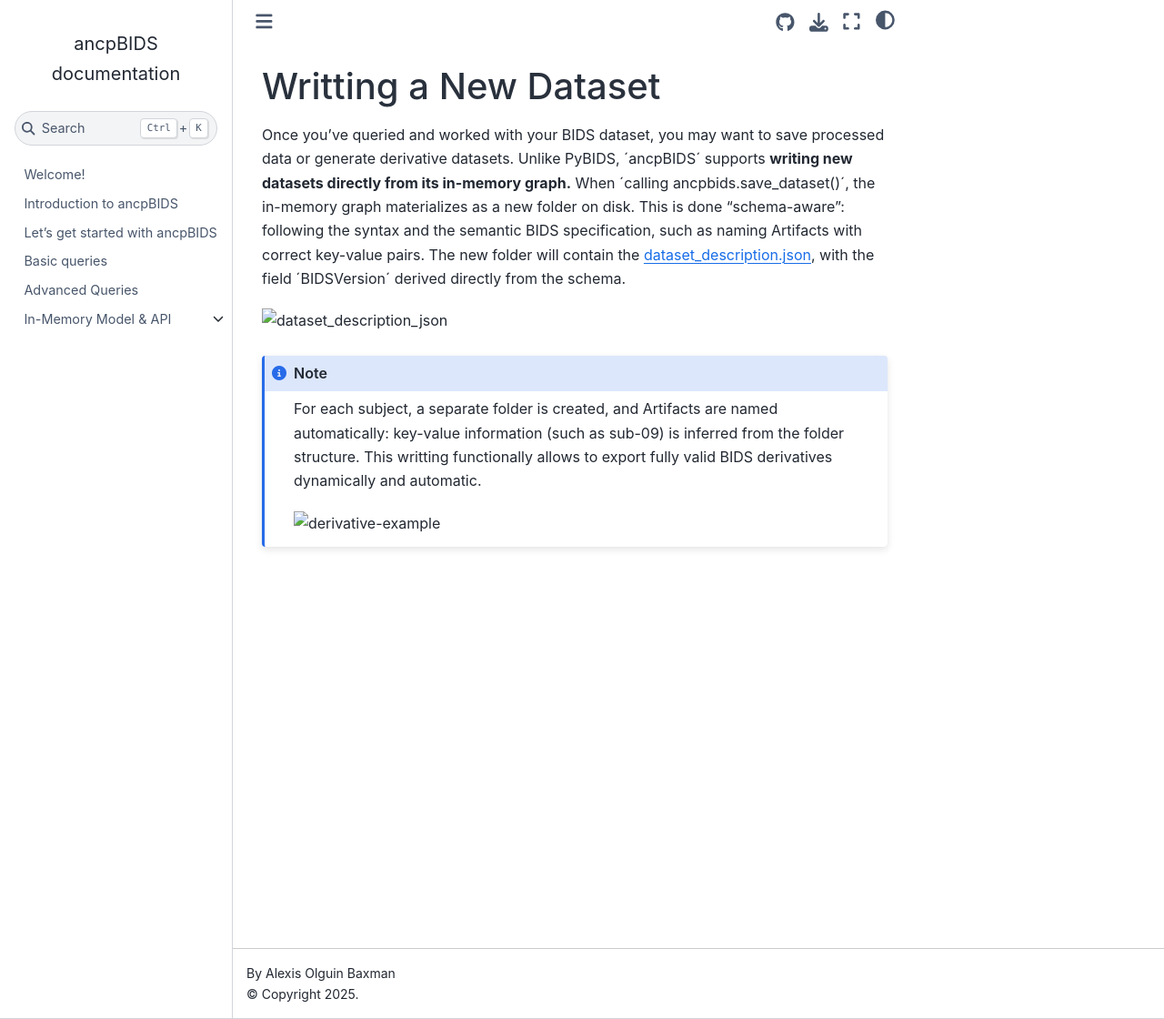
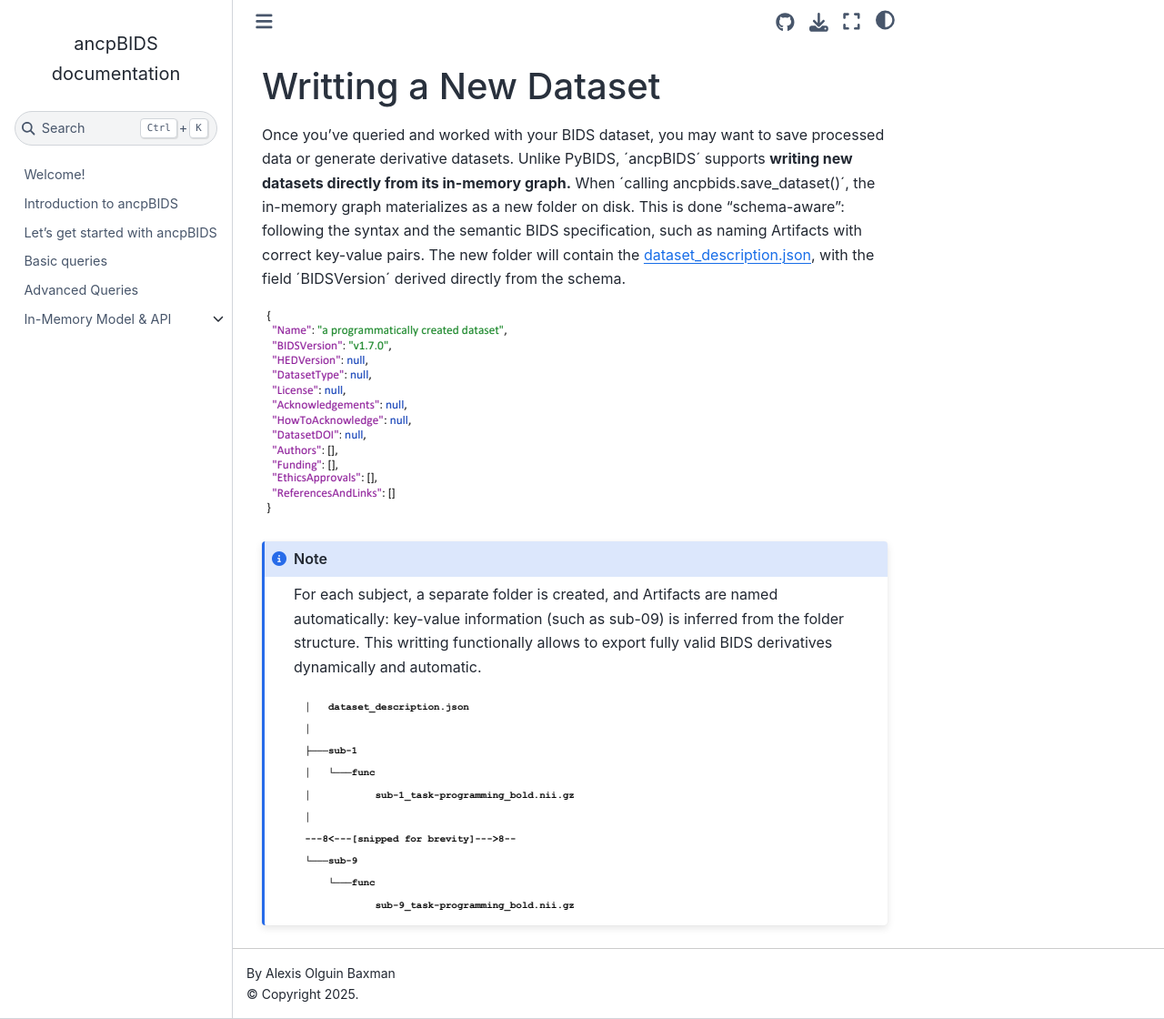
Before and after one commit to alexisbaxman/ancpbids_documentation, a Jupyter Book: the page built from book/write.md, in a window 1280 px wide and 1120 px high. Shown: the whole window at 91% size. Built offline with Jupyter Book 1.0.4 settings and Sphinx 7.4.7 and the Sphinx Book theme 1.1.4, drawn with Linux system fonts in a browser that asks for light colours.

Commit message:
Update write.md

````diff
--- a/book/write.md
+++ b/book/write.md
@@ -3,10 +3,10 @@
 Once you've queried and worked with your BIDS dataset, you may want to save processed data or generate derivative datasets. Unlike PyBIDS, ´ancpBIDS´ supports **writing new datasets directly from its in-memory graph.**
 When ´calling ancpbids.save_dataset()´, the in-memory graph materializes as a new folder on disk. This is done "schema-aware": following the syntax and the semantic BIDS specification, such as naming Artifacts with correct key-value pairs. The new folder will contain the [dataset_description.json](https://alexisbaxman.github.io/ancpbids_documentation/extra/inmemory.html#the-model-of-a-bids-dataset), with the field ´BIDSVersion´ derived directly from the schema.
 
-![dataset_description_json](static/dataset_description_json.png)
+![dataset_description_json](../static/dataset_description_json.png)
 
 ```{note}
 For each subject, a separate folder is created, and Artifacts are named automatically: key-value information (such as sub-09) is inferred from the folder structure. This writting functionally allows to export fully valid BIDS derivatives dynamically and automatic.
 
-![derivative-example](static/derivative.png)
+![derivative-example](../static/derivative.png)
 ```
````
